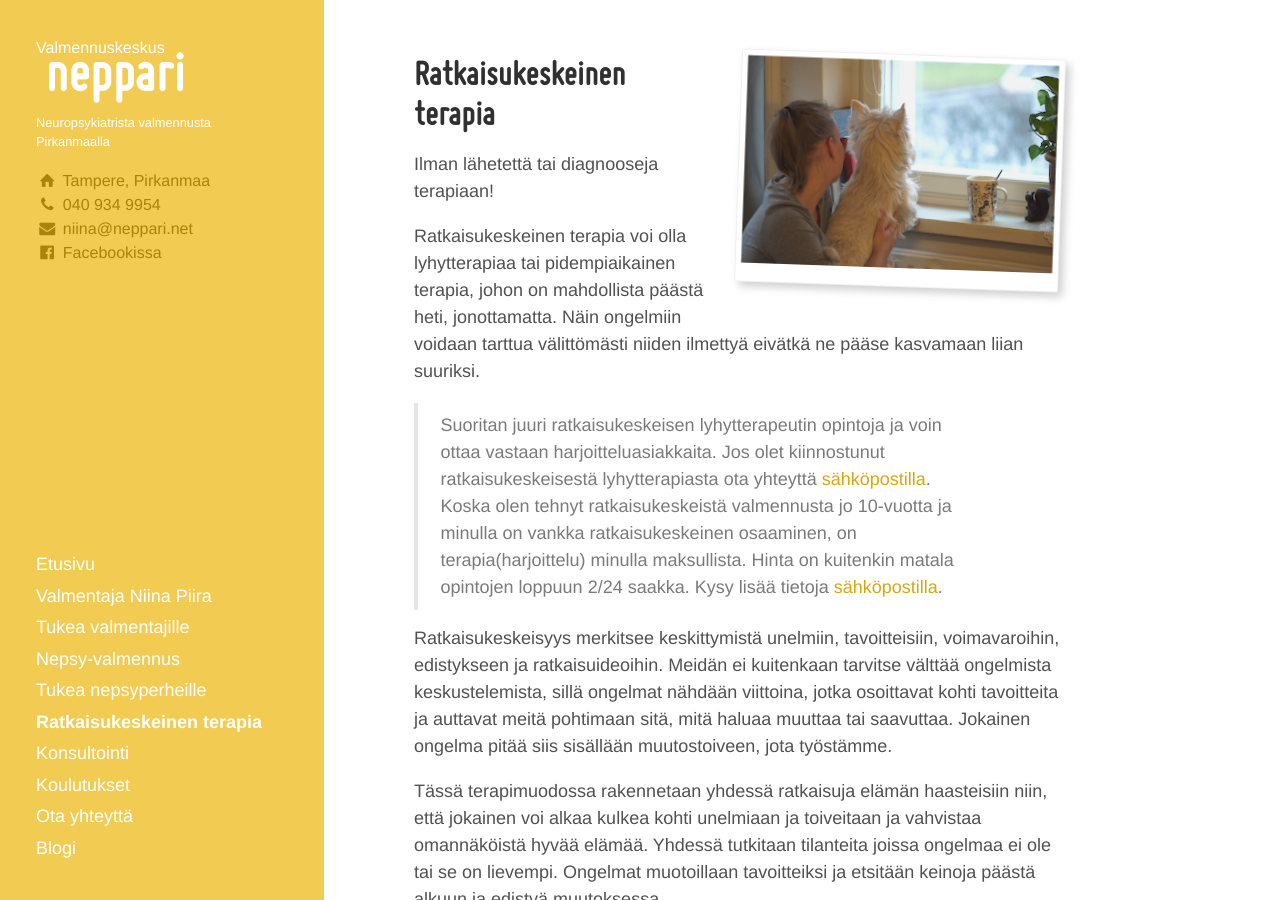
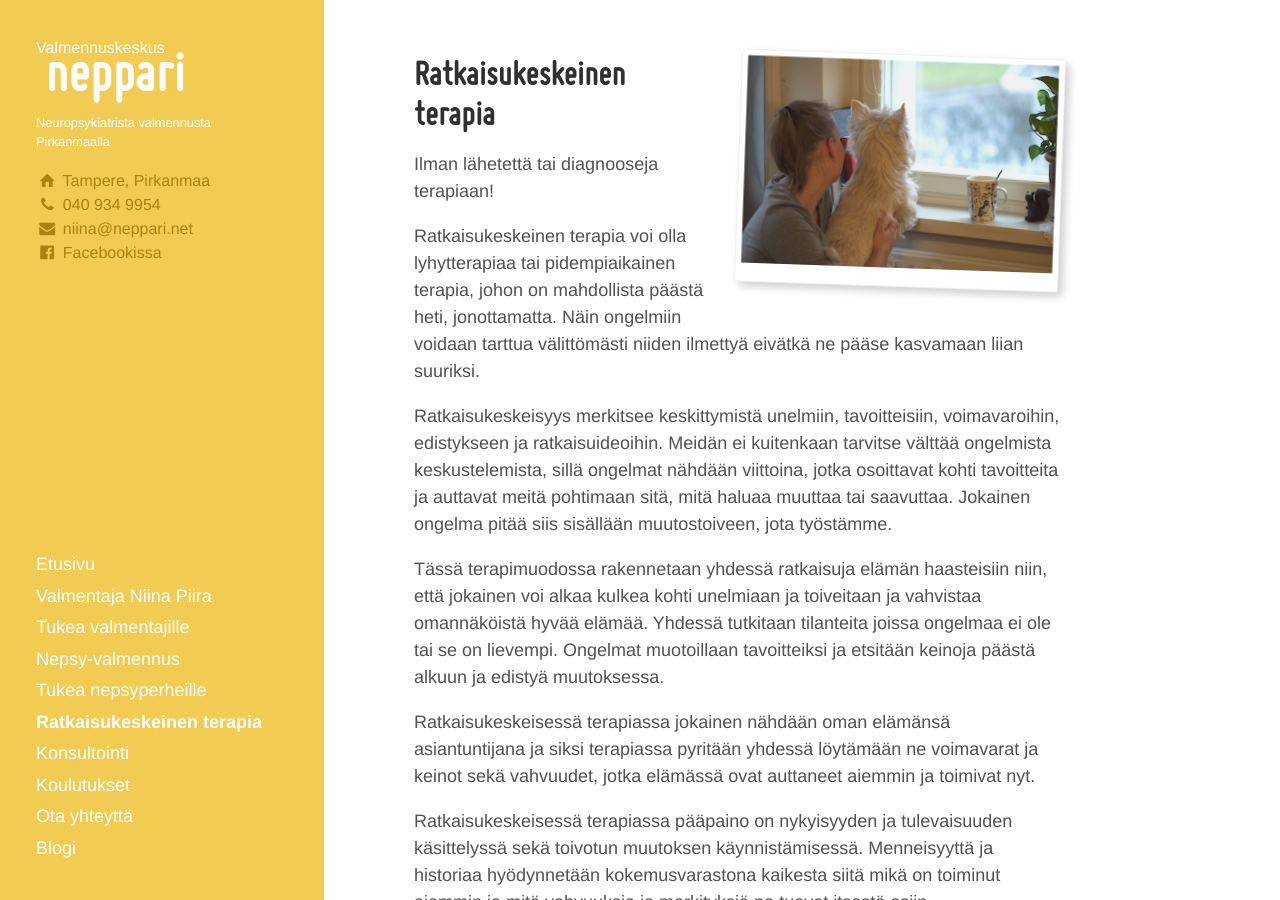
Before and after one commit to niinapiira/neppari.net, a Jekyll site: the page built from ratkaisukeskeinen-terapia.md, in a window 1280 px wide and 900 px high. Built offline with Jekyll 4.4.1, drawn with Linux system fonts in a browser that asks for light colours.

Commit message:
Update ratkaisukeskeinen-terapia.md

```diff
--- a/ratkaisukeskeinen-terapia.md
+++ b/ratkaisukeskeinen-terapia.md
@@ -9,8 +9,6 @@
 Ilman lähetettä tai diagnooseja terapiaan!
 
 Ratkaisukeskeinen terapia voi olla lyhytterapiaa tai pidempiaikainen terapia, johon on mahdollista päästä heti, jonottamatta. Näin ongelmiin voidaan tarttua välittömästi niiden ilmettyä eivätkä ne pääse kasvamaan liian suuriksi.
-
-> Suoritan juuri ratkaisukeskeisen lyhytterapeutin opintoja ja voin ottaa vastaan harjoitteluasiakkaita. Jos olet kiinnostunut ratkaisukeskeisestä lyhytterapiasta ota yhteyttä [sähköpostilla](/ota-yhteytta). Koska olen tehnyt ratkaisukeskeistä valmennusta jo 10-vuotta ja minulla on vankka ratkaisukeskeinen osaaminen, on terapia(harjoittelu) minulla maksullista. Hinta on kuitenkin matala opintojen loppuun 2/24 saakka. Kysy lisää tietoja [sähköpostilla](/ota-yhteytta).
 
 Ratkaisukeskeisyys merkitsee keskittymistä unelmiin, tavoitteisiin, voimavaroihin, edistykseen ja ratkaisuideoihin. Meidän ei kuitenkaan tarvitse välttää ongelmista keskustelemista, sillä ongelmat nähdään viittoina, jotka osoittavat kohti tavoitteita ja auttavat meitä pohtimaan sitä, mitä haluaa muuttaa tai saavuttaa. Jokainen ongelma pitää siis sisällään muutostoiveen, jota työstämme.
 
```
